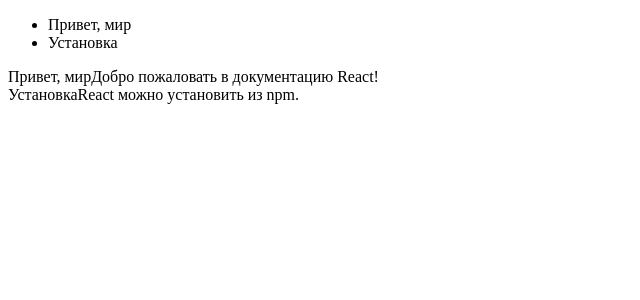
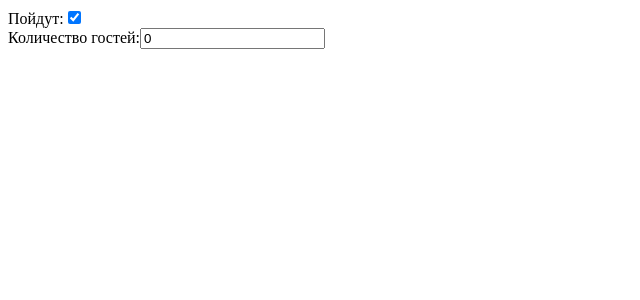
Before and after one commit to slans/audio-player, a React (Create React App) app: page / in a window 1280 px wide. Shown: the top 300 px of the page, without its empty margins (0-640 px from the left). Built offline with nearby package versions, Linux system fonts and the light colour scheme.

Commit message:
Формы

```diff
--- a/src/App.js
+++ b/src/App.js
@@ -2,29 +2,47 @@
 
 
 class App extends Component {
+  constructor(props) {
+    super(props);
+    this.state = {
+      isGoing: true,
+      numberOfGuests: 0
+    }
+  }
+
+  handleChange = (e) => {
+    const target = e.target;
+    const name = target.name;
+    const value = name === 'isGoing' ? target.checked : target.value;
+    this.setState({
+      [name]: value
+    })
+  }
 
   render() {
-    const posts = this.props.posts;
-    const sidebar = posts.map(entry => {
-      return <li key={entry.id}>{entry.title}</li>
-    });
-
-    const content = posts.map(entry => {
-      return (
-        <div key={entry.index}>
-          <span>{entry.title}</span>
-          <span>{entry.content}</span>
-        </div>
-      )
-    });
 
     return (
-      <>
-        <ul>
-          {sidebar}
-        </ul>
-        {content}
-      </>
+      <form>
+        <label>
+          Пойдут:
+          <input
+            name="isGoing"
+            type="checkbox"
+            checked={this.state.isGoing}
+            onChange={this.handleChange}
+          />
+        </label>
+        <br />
+        <label>
+          Количество гостей:
+          <input
+            name="numberOfGuests"
+            type="number"
+            value={this.state.numberOfGuests}
+            onChange={this.handleChange}
+          />
+        </label>
+      </form>
     )
   }
 }
```
